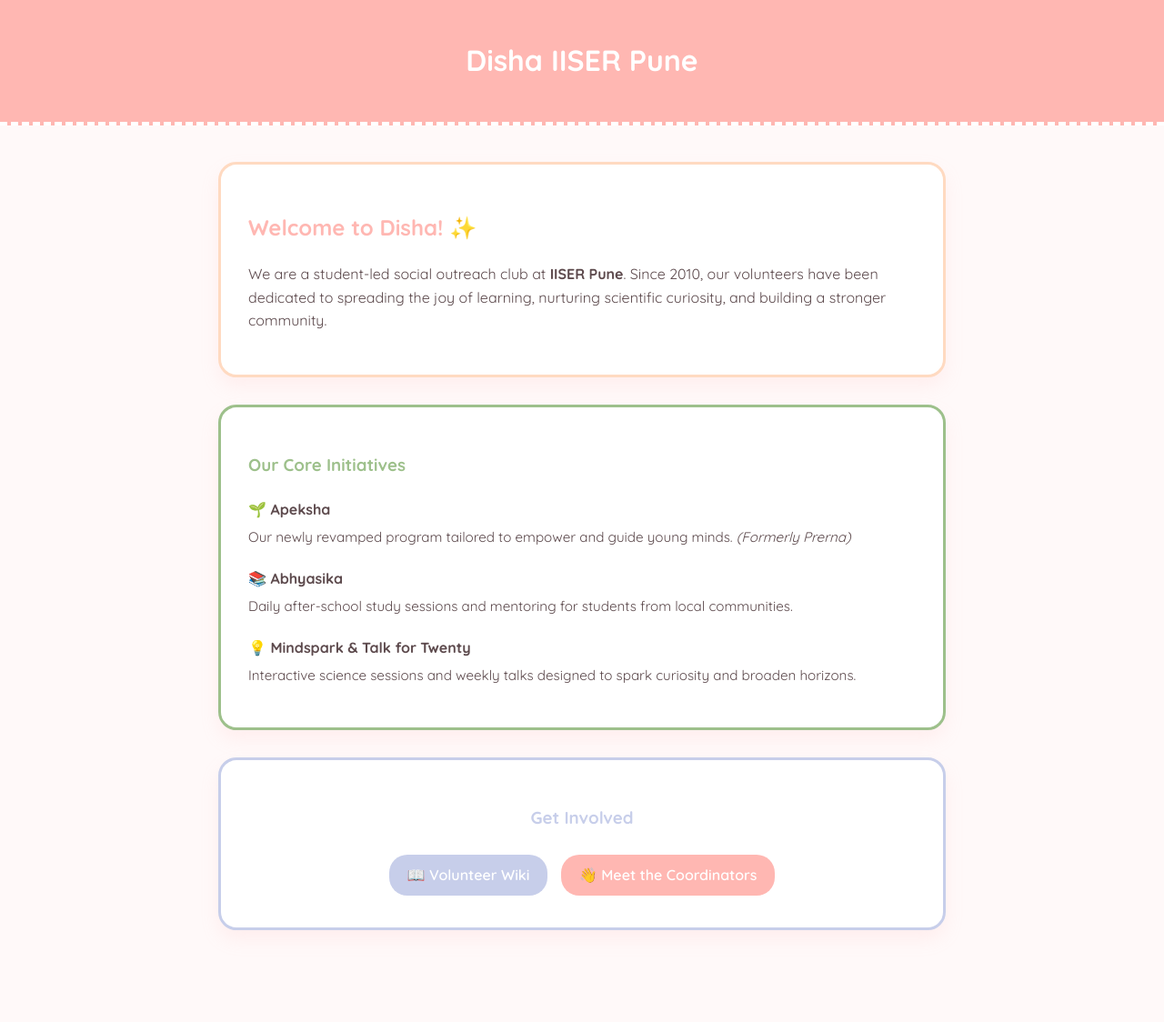
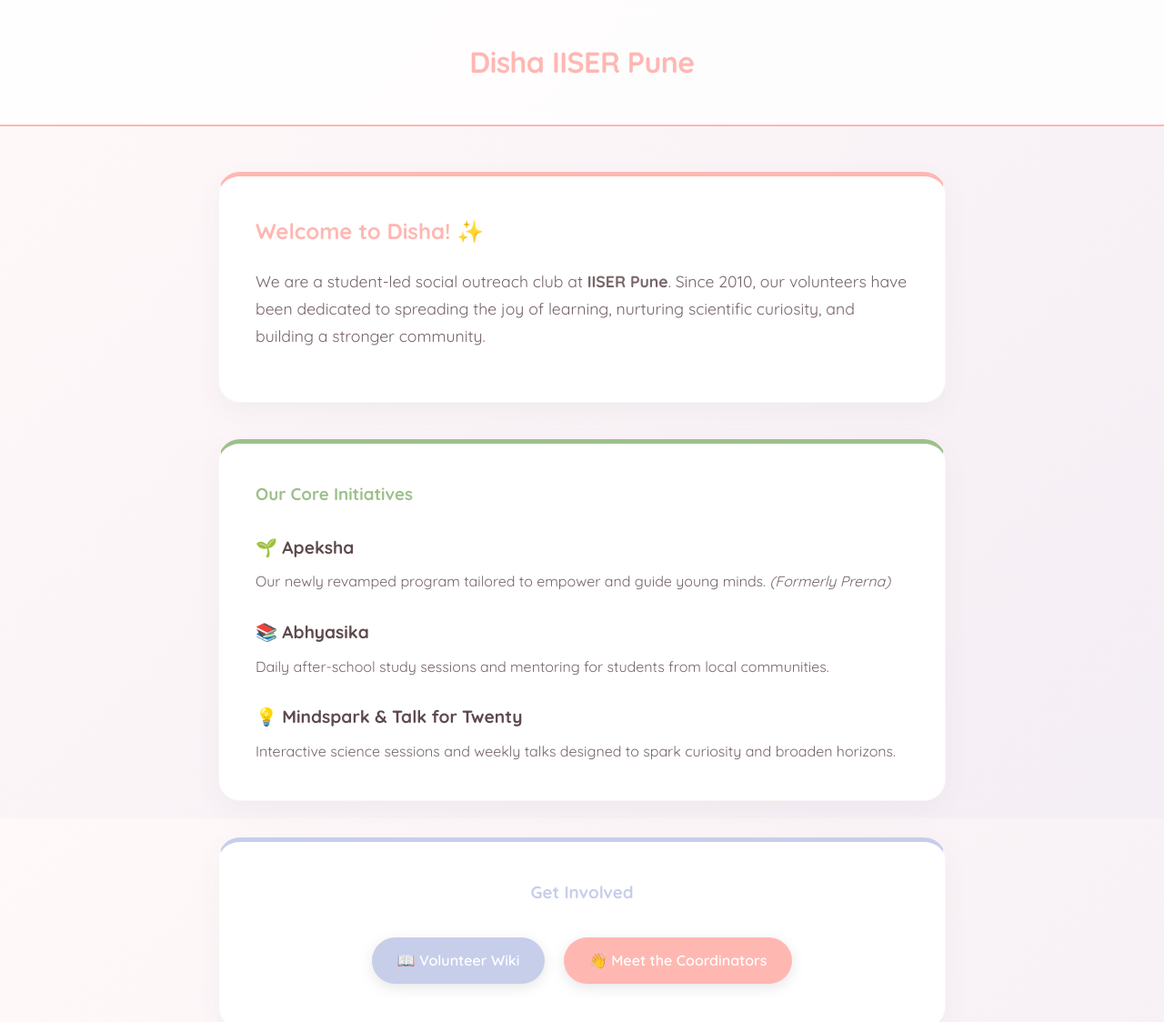
Before and after one commit to Disha-IISERPune/disha-iiserpune.github.io, a Jekyll site: the page built from index.html, in a window 1280 px wide and 1181 px high. Shown: the top 1124 px of the window at 91% size. Built offline with Jekyll 4.4.1, drawn with Linux system fonts in a browser that asks for light colours.

Commit message:
updated style.css and index.html

```diff
--- a/assets/css/style.css
+++ b/assets/css/style.css
@@ -1,60 +1,98 @@
 :root {
-  --bg-color: #FFF9F9;      /* Warm off-white */
-  --text-color: #5D4A4D;    /* Soft dark brown instead of harsh black */
+  --bg-color: #FFF9F9;
+  --bg-gradient: #F4EEF5;   /* Added for the parallax gradient */
+  --text-color: #5D4A4D;
   --pastel-pink: #FFB7B2;
-  --pastel-green: #9DC08B;
+  --pastel-green: #9DC08B;  /* Your updated sage green! */
   --pastel-blue: #C7CEEA;
   --pastel-yellow: #FFDAC1;
 }
 
 body {
   font-family: 'Quicksand', sans-serif;
-  background-color: var(--bg-color);
+  /* CSS Parallax: The background stays locked while content scrolls over it */
+  background: linear-gradient(135deg, var(--bg-color) 0%, var(--bg-gradient) 100%);
+  background-attachment: fixed;
   color: var(--text-color);
-  line-height: 1.6;
+  line-height: 1.7; /* Slightly looser line-height for better readability */
   margin: 0;
   padding: 0;
 }
 
-/* Cute Header */
+/* Sophisticated Header */
 .site-header {
-  background-color: var(--pastel-pink);
+  background-color: rgba(255, 255, 255, 0.8);
+  backdrop-filter: blur(10px); /* Gives a premium "frosted glass" effect */
   padding: 20px;
   text-align: center;
-  border-bottom: 4px dashed white;
+  border-bottom: 2px solid var(--pastel-pink);
+  position: sticky; /* Keeps the header at the top as you scroll */
+  top: 0;
+  z-index: 100;
 }
 
 .site-header a {
-  color: white;
+  color: var(--pastel-pink);
   text-decoration: none;
   font-weight: 700;
   font-size: 2rem;
+  letter-spacing: -0.5px;
 }
 
 /* Main Content Area */
 .content-container {
   max-width: 800px;
-  margin: 40px auto;
+  margin: 50px auto;
   padding: 0 20px;
 }
 
-/* Card styling for Markdown pages */
+/* Upgraded Cards with Hover Effects */
 .card {
-  background: white;
-  border-radius: 20px;
-  padding: 30px;
-  box-shadow: 0 10px 20px rgba(255, 183, 178, 0.15);
-  border: 3px solid var(--pastel-yellow);
+  background: #ffffff;
+  border-radius: 24px;
+  padding: 40px;
+  box-shadow: 0 10px 30px rgba(93, 74, 77, 0.05); /* Softer, wider shadow */
+  border: 1px solid rgba(0,0,0,0.03); /* Replaced heavy colored borders with a subtle outline */
+  border-top: 5px solid var(--pastel-yellow); /* Keep a pop of color at the top */
+  transition: transform 0.4s cubic-bezier(0.165, 0.84, 0.44, 1), box-shadow 0.4s ease;
 }
 
-/* Rounded, friendly buttons/links */
-a {
-  color: #9B9ECE;
+.card:hover {
+  transform: translateY(-8px); /* Lifts up on hover */
+  box-shadow: 0 20px 40px rgba(93, 74, 77, 0.1);
+}
+
+/* Modern Animated Buttons */
+.btn {
+  display: inline-block;
+  color: white;
+  padding: 12px 28px;
+  border-radius: 30px;
+  margin: 8px;
   font-weight: 600;
   text-decoration: none;
+  transition: all 0.3s ease;
+  box-shadow: 0 4px 15px rgba(0,0,0,0.1);
 }
-a:hover {
-  text-decoration: underline;
-  text-decoration-color: var(--pastel-pink);
-  text-decoration-thickness: 3px;
+
+.btn:hover {
+  transform: translateY(-3px) scale(1.02);
+  box-shadow: 0 8px 25px rgba(0,0,0,0.15);
+  color: white;
 }
+
+/* --- ANIMATIONS --- */
+@keyframes fadeInUp {
+  from { opacity: 0; transform: translateY(30px); }
+  to { opacity: 1; transform: translateY(0); }
+}
+
+.animate-up {
+  opacity: 0; /* Hide initially */
+  animation: fadeInUp 0.8s cubic-bezier(0.16, 1, 0.3, 1) forwards;
+}
+
+/* Staggered delays so cards load in sequence */
+.delay-1 { animation-delay: 0.1s; }
+.delay-2 { animation-delay: 0.25s; }
+.delay-3 { animation-delay: 0.4s; }
--- a/index.html
+++ b/index.html
@@ -3,41 +3,41 @@ layout: default
 title: Home
 ---
 
-<!-- Welcome Card -->
-<div class="card" style="margin-bottom: 30px;">
-  <h2 style="color: var(--pastel-pink);">Welcome to Disha! ✨</h2>
-  <p>We are a student-led social outreach club at <strong>IISER Pune</strong>. Since 2010, our volunteers have been dedicated to spreading the joy of learning, nurturing scientific curiosity, and building a stronger community.</p>
+<!-- Welcome Card (Loads first) -->
+<div class="card animate-up delay-1" style="margin-bottom: 40px; border-top-color: var(--pastel-pink);">
+  <h2 style="color: var(--pastel-pink); margin-top: 0;">Welcome to Disha! ✨</h2>
+  <p style="font-size: 1.1em; color: #776568;">We are a student-led social outreach club at <strong>IISER Pune</strong>. Since 2010, our volunteers have been dedicated to spreading the joy of learning, nurturing scientific curiosity, and building a stronger community.</p>
 </div>
 
-<!-- Programs Card -->
-<div class="card" style="margin-bottom: 30px; border-color: var(--pastel-green);">
-  <h3 style="color: var(--pastel-green);">Our Core Initiatives</h3>
+<!-- Programs Card (Loads second) -->
+<div class="card animate-up delay-2" style="margin-bottom: 40px; border-top-color: var(--pastel-green);">
+  <h3 style="color: var(--pastel-green); margin-top: 0;">Our Core Initiatives</h3>
 
-  <div style="margin-bottom: 15px;">
-    <h4 style="margin-bottom: 5px;">🌱 Apeksha</h4>
-    <p style="margin: 0; font-size: 0.95em;">Our newly revamped program tailored to empower and guide young minds. <em>(Formerly Prerna)</em></p>
+  <div style="margin-bottom: 25px;">
+    <h4 style="margin-bottom: 8px; font-size: 1.2em;">🌱 Apeksha</h4>
+    <p style="margin: 0; color: #776568;">Our newly revamped program tailored to empower and guide young minds. <em>(Formerly Prerna)</em></p>
   </div>
 
-  <div style="margin-bottom: 15px;">
-    <h4 style="margin-bottom: 5px;">📚 Abhyasika</h4>
-    <p style="margin: 0; font-size: 0.95em;">Daily after-school study sessions and mentoring for students from local communities.</p>
+  <div style="margin-bottom: 25px;">
+    <h4 style="margin-bottom: 8px; font-size: 1.2em;">📚 Abhyasika</h4>
+    <p style="margin: 0; color: #776568;">Daily after-school study sessions and mentoring for students from local communities.</p>
   </div>
 
-  <div style="margin-bottom: 15px;">
-    <h4 style="margin-bottom: 5px;">💡 Mindspark & Talk for Twenty</h4>
-    <p style="margin: 0; font-size: 0.95em;">Interactive science sessions and weekly talks designed to spark curiosity and broaden horizons.</p>
+  <div>
+    <h4 style="margin-bottom: 8px; font-size: 1.2em;">💡 Mindspark & Talk for Twenty</h4>
+    <p style="margin: 0; color: #776568;">Interactive science sessions and weekly talks designed to spark curiosity and broaden horizons.</p>
   </div>
 </div>
 
-<!-- Quick Links Card -->
-<div class="card" style="border-color: var(--pastel-blue); text-align: center;">
-  <h3 style="color: var(--pastel-blue); margin-bottom: 20px;">Get Involved</h3>
+<!-- Quick Links Card (Loads third) -->
+<div class="card animate-up delay-3" style="border-top-color: var(--pastel-blue); text-align: center;">
+  <h3 style="color: var(--pastel-blue); margin-top: 0; margin-bottom: 25px;">Get Involved</h3>
 
-  <a href="/wiki/" style="display: inline-block; background: var(--pastel-blue); color: white; padding: 10px 20px; border-radius: 20px; margin: 5px;">
+  <a href="/wiki/" class="btn" style="background-color: var(--pastel-blue);">
     📖 Volunteer Wiki
   </a>
 
-  <a href="/about.html" style="display: inline-block; background: var(--pastel-pink); color: white; padding: 10px 20px; border-radius: 20px; margin: 5px;">
+  <a href="/about.html" class="btn" style="background-color: var(--pastel-pink);">
     👋 Meet the Coordinators
   </a>
 </div>
```
